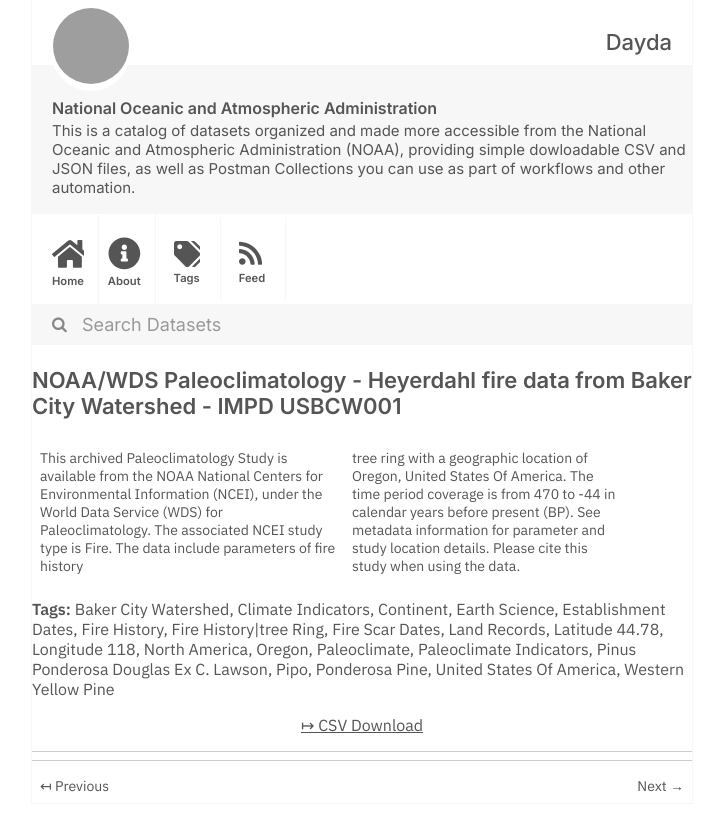
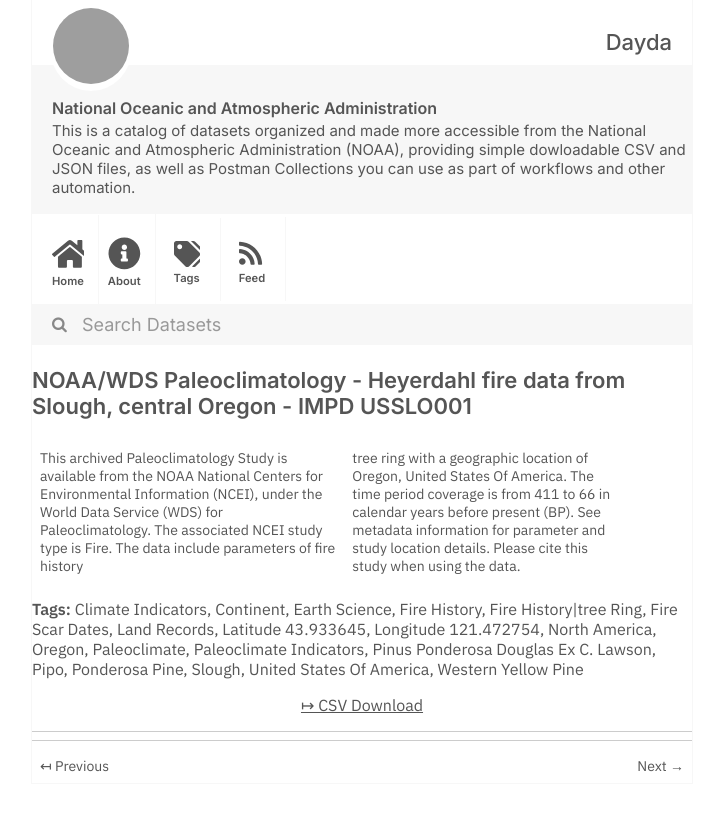
Before and after one commit to dayda-entities/national-oceanic-and-atmospheric-administration, a Jekyll site: the page built from _posts/2020-11-12-noaawds-paleoclimatology-heyer.md, in a window 1280 px wide, cut to the strip 0-831 px from the top of the page. Shown: the whole strip, without its empty margins (278-1001 px from the left). Built offline with Jekyll 4.4.1, drawn with Linux system fonts in a browser that asks for light colours; grey boxes are pictures that could not be loaded.

Commit message:
Publish Data

```diff
--- a/_posts/2020-11-12-noaawds-paleoclimatology-heyer.md
+++ b/_posts/2020-11-12-noaawds-paleoclimatology-heyer.md
@@ -1,23 +1,21 @@
 ---
 title: >-
-  NOAA/WDS Paleoclimatology - Heyerdahl fire data from Baker City Watershed -
-  IMPD USBCW001
-created: '2020-11-12T05:45:42.746425'
-modified: '2020-12-18T23:17:43.303951'
+  NOAA/WDS Paleoclimatology - Heyerdahl fire data from Slough, central Oregon -
+  IMPD USSLO001
+created: '2020-11-12T05:56:00.586670'
+modified: '2020-12-18T23:39:05.098086'
 state: active
 type: dataset
 tags:
-  - Baker City Watershed
   - Climate Indicators
   - Continent
   - Earth Science
-  - Establishment Dates
   - Fire History
   - Fire History|tree Ring
   - Fire Scar Dates
   - Land Records
-  - Latitude 44.78
-  - Longitude  118
+  - Latitude 43.933645
+  - Longitude  121.472754
   - North America
   - Oregon
   - Paleoclimate
@@ -25,13 +23,14 @@ tags:
   - Pinus Ponderosa Douglas Ex C. Lawson
   - Pipo
   - Ponderosa Pine
+  - Slough
   - United States Of America
   - Western Yellow Pine
 groups: []
 csv_url: >-
-  https://www.ncei.noaa.gov/pub/data/paleo/firehistory/firescar/northamerica/supplemental/usbcw001-plot-information.csv
+  https://www.ncei.noaa.gov/pub/data/paleo/firehistory/firescar/northamerica/supplemental/usslo001_scarred_tree_info.csv
 json_url: ''
 layout: post
 
 ---
-This archived Paleoclimatology Study is available from the NOAA National Centers for Environmental Information (NCEI), under the World Data Service (WDS) for Paleoclimatology. The associated NCEI study type is Fire. The data include parameters of fire history|tree ring with a geographic location of Oregon, United States Of America. The time period coverage is from 470 to -44 in calendar years before present (BP). See metadata information for parameter and study location details. Please cite this study when using the data.
+This archived Paleoclimatology Study is available from the NOAA National Centers for Environmental Information (NCEI), under the World Data Service (WDS) for Paleoclimatology. The associated NCEI study type is Fire. The data include parameters of fire history|tree ring with a geographic location of Oregon, United States Of America. The time period coverage is from 411 to 66 in calendar years before present (BP). See metadata information for parameter and study location details. Please cite this study when using the data.
```
